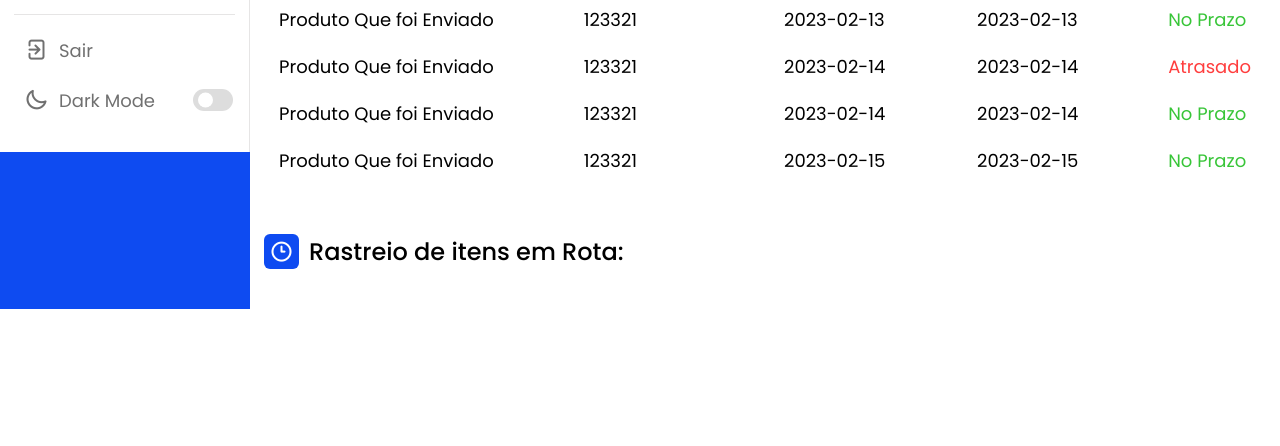
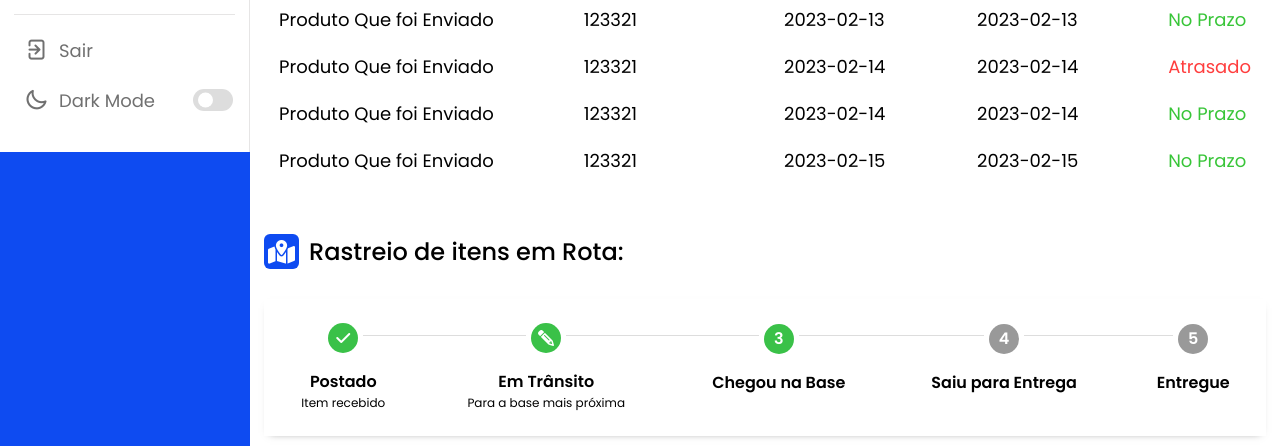
Before and after one commit to luancostar/app-cliente, a PHP site: page / in a window 1280 px wide. Shown: the part 648-1094 px from the top of the page. Before the commit the page ends 957 px from the top, so only its background shows below. Run offline with PHP 8.4, Linux system fonts and the light colour scheme; some libraries are stand-ins or nearby versions.

Commit message:
atualizacao etapas entrega

```diff
--- a/app.css
+++ b/app.css
@@ -6,7 +6,134 @@
     box-sizing: border-box;
     font-family: 'Poppins', sans-serif;
 }
-
+html {
+	-webkit-font-smoothing: antialiased!important;
+	-moz-osx-font-smoothing: grayscale!important;
+	-ms-font-smoothing: antialiased!important;
+}
+body {
+  font-family: 'Open Sans', sans-serif;
+  font-size:16px;
+  color:#555555;
+}
+.md-stepper-horizontal {
+	display:table;
+	width:100%;
+	margin:0 auto;
+	box-shadow: 0 3px 8px -6px rgba(0,0,0,.50);
+}
+.md-stepper-horizontal .md-step {
+	display:table-cell;
+	position:relative;
+	padding:24px;
+}
+.md-stepper-horizontal .md-step:hover,
+.md-stepper-horizontal .md-step:active {
+	background-color:rgba(0,0,0,0.04);
+}
+.md-stepper-horizontal .md-step:active {
+	border-radius: 15% / 75%;
+}
+.md-stepper-horizontal .md-step:first-child:active {
+	border-top-left-radius: 0;
+	border-bottom-left-radius: 0;
+}
+.md-stepper-horizontal .md-step:last-child:active {
+	border-top-right-radius: 0;
+	border-bottom-right-radius: 0;
+}
+.md-stepper-horizontal .md-step:hover .md-step-circle {
+	background-color:#757575;
+}
+.md-stepper-horizontal .md-step:first-child .md-step-bar-left,
+.md-stepper-horizontal .md-step:last-child .md-step-bar-right {
+	display:none;
+}
+.md-stepper-horizontal .md-step .md-step-circle {
+	width:30px;
+	height:30px;
+	margin:0 auto;
+	background-color:#999999;
+	border-radius: 50%;
+	text-align: center;
+	line-height:30px;
+	font-size: 16px;
+	font-weight: 600;
+	color:#FFFFFF;
+}
+.md-stepper-horizontal.green .md-step.active .md-step-circle {
+	background-color:#00AE4D;
+}
+.md-stepper-horizontal.orange .md-step.active .md-step-circle {
+	background-color:#3ac148;
+}
+.md-stepper-horizontal .md-step.active .md-step-circle {
+	background-color: rgb(33,150,243);
+}
+.md-stepper-horizontal .md-step.done .md-step-circle:before {
+	font-family:'FontAwesome';
+	font-weight:100;
+	content: "\f00c";
+}
+.md-stepper-horizontal .md-step.done .md-step-circle *,
+.md-stepper-horizontal .md-step.editable .md-step-circle * {
+	display:none;
+}
+.md-stepper-horizontal .md-step.editable .md-step-circle {
+	-moz-transform: scaleX(-1);
+	-o-transform: scaleX(-1);
+	-webkit-transform: scaleX(-1);
+	transform: scaleX(-1);
+}
+.md-stepper-horizontal .md-step.editable .md-step-circle:before {
+	font-family:'FontAwesome';
+	font-weight:100;
+	content: "\f040";
+}
+.md-stepper-horizontal .md-step .md-step-title {
+	margin-top:16px;
+	font-size:16px;
+	font-weight:600;
+}
+.md-stepper-horizontal .md-step .md-step-title,
+.md-stepper-horizontal .md-step .md-step-optional {
+	text-align: center;
+	color:rgba(0,0,0,.26);
+}
+.md-stepper-horizontal .md-step.active .md-step-title {
+	font-weight: 600;
+	color:rgba(0,0,0,.87);
+}
+.md-stepper-horizontal .md-step.active.done .md-step-title,
+.md-stepper-horizontal .md-step.active.editable .md-step-title {
+	font-weight:600;
+}
+.md-step-title, .md-step-optional{
+    color: var(--text-color) !important;
+}
+.md-stepper-horizontal .md-step .md-step-optional {
+	font-size:12px;
+}
+.md-stepper-horizontal .md-step.active .md-step-optional {
+	color:rgba(0,0,0,.54);
+}
+.md-stepper-horizontal .md-step .md-step-bar-left,
+.md-stepper-horizontal .md-step .md-step-bar-right {
+	position:absolute;
+	top:36px;
+	height:1px;
+	border-top:1px solid #DDDDDD;
+}
+.md-stepper-horizontal .md-step .md-step-bar-right {
+	right:0;
+	left:50%;
+	margin-left:20px;
+}
+.md-stepper-horizontal .md-step .md-step-bar-left {
+	left:0;
+	right:50%;
+	margin-right:20px;
+}
 :root{
     /* ===== Colors ===== */
     --primary-color: #0E4BF1;
--- a/index.html
+++ b/index.html
@@ -175,17 +175,50 @@
             </div>
             <div class="activity">
                 <div class="title">
-                    <i class="uil uil-clock-three"></i>
+                    <i class="fas fa-map-marked-alt"></i>
                     <span class="text">Rastreio de itens em Rota:</span>
                 </div>
 
                 <div class="activity-data">
+                    <div class="md-stepper-horizontal orange">
+                        <div class="md-step active done">
+                          <div class="md-step-circle"><span>1</span></div>
+                          <div class="md-step-title">Postado</div>
+                          <div class="md-step-optional">Item recebido</div>
+                          <div class="md-step-bar-left"></div>
+                          <div class="md-step-bar-right"></div>
+                        </div>
+                        <div class="md-step active editable">
+                          <div class="md-step-circle"><span>2</span></div>
+                          <div class="md-step-title">Em Trânsito</div>
+                          <div class="md-step-optional">Para a base mais próxima</div>
+                          <div class="md-step-bar-left"></div>
+                          <div class="md-step-bar-right"></div>
+                        </div>
+                        <div class="md-step active">
+                          <div class="md-step-circle"><span>3</span></div>
+                          <div class="md-step-title">Chegou na Base</div>
+                          <div class="md-step-bar-left"></div>
+                          <div class="md-step-bar-right"></div>
+                        </div>
+                        <div class="md-step">
+                          <div class="md-step-circle"><span>4</span></div>
+                          <div class="md-step-title">Saiu para Entrega</div>
+                          <div class="md-step-bar-left"></div>
+                          <div class="md-step-bar-right"></div>
+                        </div>
+                        <div class="md-step">
+                            <div class="md-step-circle"><span>5</span></div>
+                            <div class="md-step-title">Entregue</div>
+                            <div class="md-step-bar-left"></div>
+                            <div class="md-step-bar-right"></div>
+                          </div>
+                      </div>
 
                 </div>
             </div>
         </div>
     </section>
-
-<script src="app.js"></script>
+ <script src="app.js"></script>
 </body>
 </html>
```
